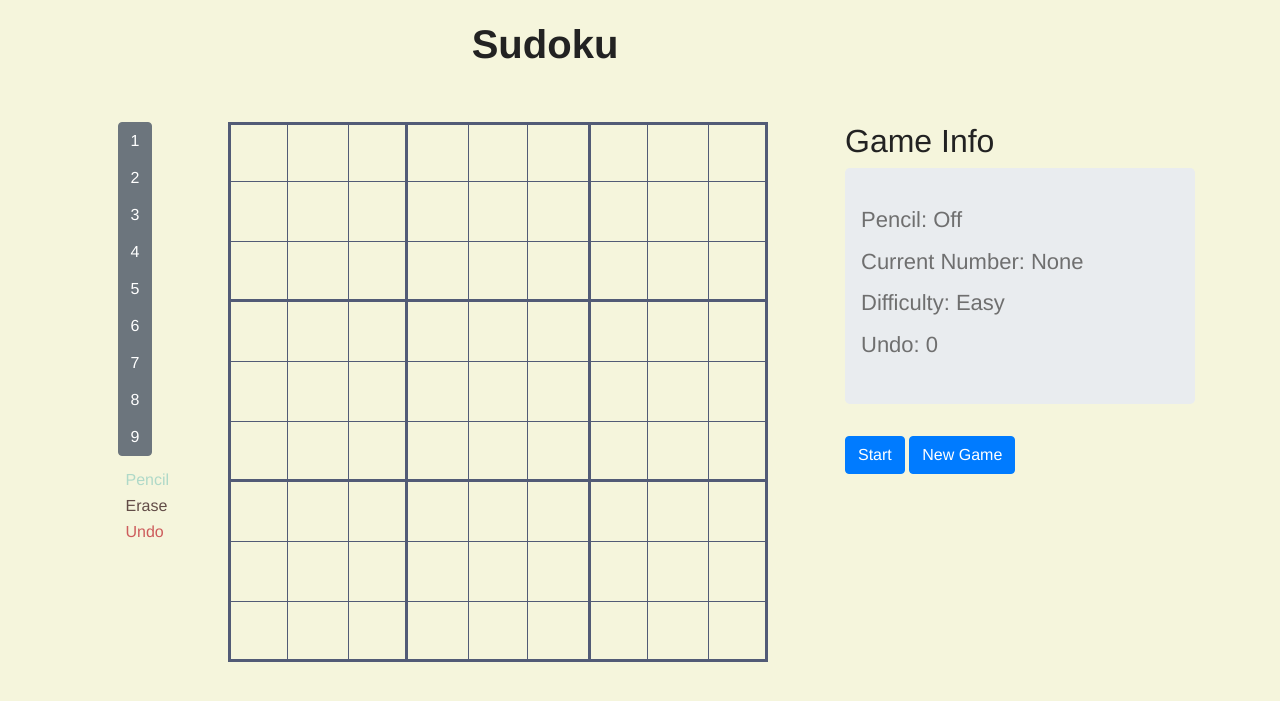
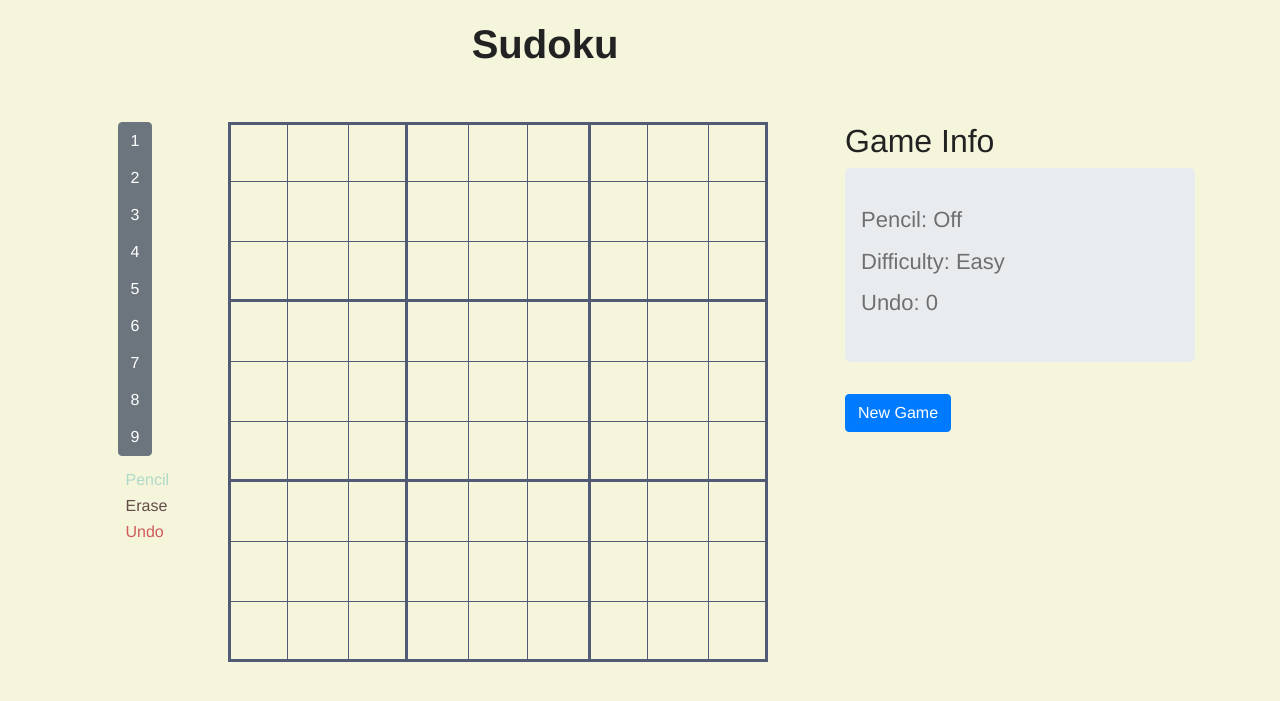
Before and after one commit to larryworm1127/PyBoardGame, a Flask app: page /games/sudoku in a window 1280 px wide. Shown: the top 701 px of the page. Run offline with Flask 2, Linux system fonts and the light colour scheme; some libraries are stand-ins or nearby versions.

Commit message:
modified game play style, added event handler to erase button, removed start button

```diff
--- a/board_games/static/css/sudoku.css
+++ b/board_games/static/css/sudoku.css
@@ -138,3 +138,7 @@ p.player {
 #num-pad {
     width: 10%
 }
+
+.selected {
+    background: #faff64;
+}
--- a/board_games/static/js/sudoku.js
+++ b/board_games/static/js/sudoku.js
@@ -1,5 +1,4 @@
 var game = {
-    currentNum: 'None',
     currentCell: 'None',
     pencil: false,
     undo: 0
@@ -22,31 +21,36 @@ const ref = {1: 'one', 2: 'two', 3: 'three', 4: 'four', 5: 'five', 6: 'six', 7:
 
 // game core functions
 function selectCell(id) {
+    if (game.currentCell !== 'None') {
+        $('#' + game.currentCell).removeClass('selected')
+    }
+
+    $('#' + id).addClass('selected');
     game.currentCell = id
 }
 
-function setNum(id) {
-    if (game.currentNum !== 'None') {
-        var cell = $('#' + id);
-        if (game.pencil) {
-            cell.html(game.currentNum[1]);
-            saveMove(id, $('p', '#' + id).html(), game.pencil);
-        } else {
-            saveMove(id, false, game.pencil);
-            cell.html(game.currentNum[0]);
-            $('p', '#' + id).addClass('player');
-            $('p', '#' + id).addClass('player-con');
-            addMove(id, game.currentNum[2]);
-            verifyBoard()
-        }
+function setNum(num) {
+    var cell = $('#' + game.currentCell);
+    if (game.pencil) {
+        cell.html(num_ref[num][1]);
+        var innerEle = $('p', '#' + game.currentCell);
+        saveMove(game.currentCell, innerEle.html(), game.pencil);
+    } else {
+        saveMove(game.currentCell, false, game.pencil);
+        cell.html(num_ref[num][0]);
+        var innerEle = $('p', '#' + game.currentCell);
+        innerEle.addClass('player');
+        innerEle.addClass('player-con');
+        addMove(game.currentCell, num_ref[num][2]);
+        verifyBoard()
     }
 }
 
 function start() {
     $('#start').removeAttr('onclick');
 
-    $('.num').attr('onclick', 'selectNum(this.id)');
-    $('.game-field').attr('onclick', 'setNum(this.id)');
+    $('.num').attr('onclick', 'setNum(this.id)');
+    $('.game-field').attr('onclick', 'selectCell(this.id)');
 
     $(function () {
         $.get("/games/sudoku/setup")
@@ -58,12 +62,6 @@ function start() {
 function endGame() {
     reset();
     $('#win-modal').modal('show')
-}
-
-function selectNum(id) {
-    game.currentNum = num_ref[id];
-
-    updateInfo()
 }
 
 function verifyBoard() {
@@ -119,6 +117,7 @@ function undo(id, num, pencil) {
                 $('#' + id).html(num_ref[ref[num]][1]);
             } else {
                 $('#' + id).html(num_ref[ref[num]][0]);
+                $('p', '#' + id).addClass('player')
             }
         } else {
             $('#' + id).html('');
@@ -148,11 +147,6 @@ function clearError() {
 
 function updateInfo() {
     $('#numUndo').text("Undo: " + game.undo);
-    if (game.currentNum !== 'None') {
-        $('#currentNum').text("Current Number: " + game.currentNum[2]);
-    } else {
-        $('#currentNum').text("Current Number: None")
-    }
 
     if (game.pencil) {
         $('#pencilOn').text("Pencil: On")
@@ -167,7 +161,7 @@ function newGame() {
 }
 
 function reset() {
-    game.currentNum = 'None';
+    game.currentCell = 'None';
     game.pencil = false;
     game.undo = 0;
 
@@ -181,6 +175,20 @@ function reset() {
             cell.removeClass()
         }
     }
+}
+
+function erase() {
+    if (game.pencil) {
+        var innerEle = $('p', '#' + game.currentCell);
+        saveMove(game.currentCell, innerEle.html(), game.pencil);
+    } else {
+        saveMove(game.currentCell, false, game.pencil);
+        addMove(game.currentCell, 0);
+    }
+
+    $('#' + game.currentCell).html('');
+
+    verifyBoard()
 }
 
 
--- a/board_games/templates/games/sudoku.html
+++ b/board_games/templates/games/sudoku.html
@@ -45,7 +45,7 @@
         <i class="fas fa-pencil-alt fa-2x m-1"></i>Pencil
       </a>
       <div class="space"></div>
-      <a class="erase" role="button" id="erase" onclick="">
+      <a class="erase" role="button" id="erase" onclick="erase()">
         <i class="fas fa-eraser fa-2x m-1"></i>Erase
       </a>
       <div class="space"></div>
@@ -70,11 +70,9 @@
     <h2>Game Info</h2>
     <div class="jumbotron" id="stats">
       <h3 class="subheader" id="pencilOn">Pencil: Off</h3>
-      <h3 class="subheader" id="currentNum">Current Number: None</h3>
       <h3 class="subheader" id="difficulty">Difficulty: Easy</h3>
       <h3 class="subheader" id="numUndo">Undo: 0</h3>
     </div>
-    <button type="button" id="start" class="btn btn-primary" onclick="start()">Start</button>
     <button type="button" id="new-game" class="btn btn-primary" onclick="newGame()">New Game</button>
   </div>
 
```
